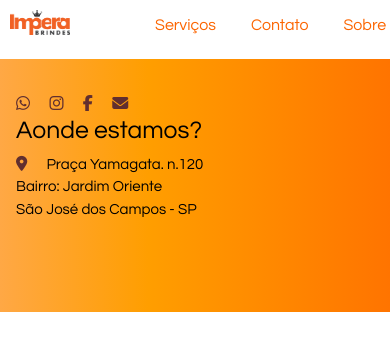
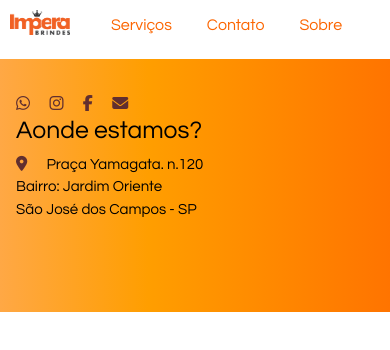
Before and after one commit to Rennerizando/Impera-Brindes, a plain HTML site: page index.html in a window 390 px wide. Drawn offline with nearby package versions, Linux system fonts and the light colour scheme.

Commit message:
Update style.css

```diff
--- a/style.css
+++ b/style.css
@@ -24,8 +24,7 @@ header{
 }
 nav ul{
 
-   justify-content: right;
-    position: relative;
+   justify-content: center;
     display: flex;
     flex-direction: row;
     margin-right: 1vw;
```
